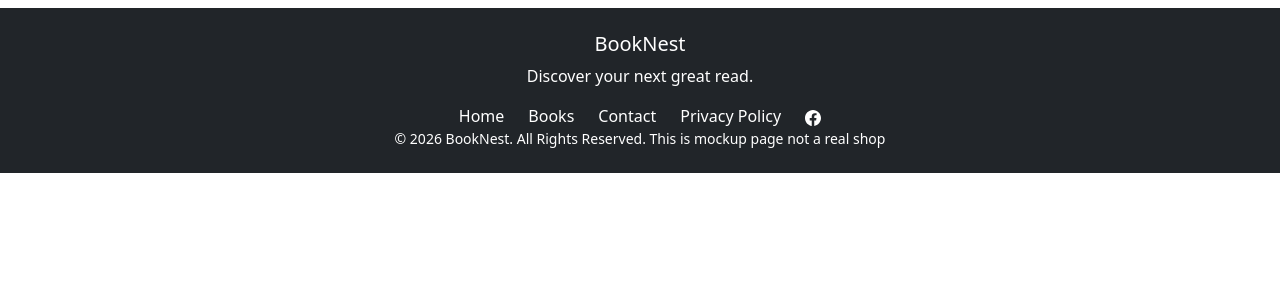
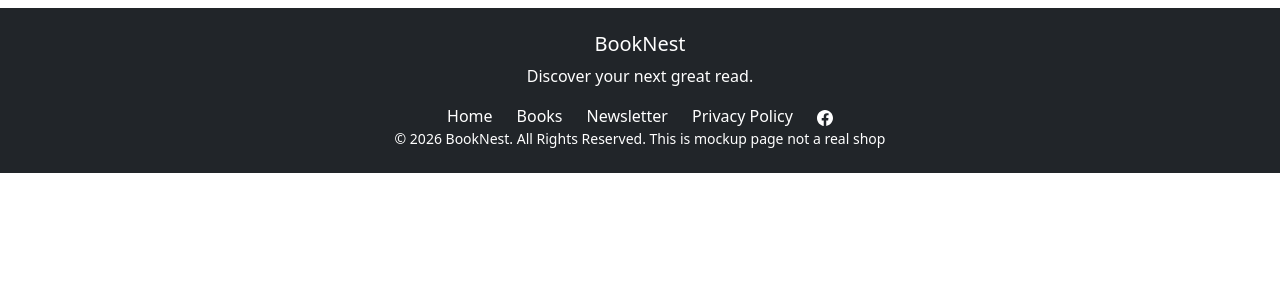
Before and after one commit to v-amna/booknest, a Django app: page /books/ in a window 1280 px wide. Shown: the part 369-669 px from the top of the page. Run offline with Django 5.2, Linux system fonts and the light colour scheme; data that the repository does not hold is empty.

Commit message:
Update footer links to replace Contact with Newsletter subscription link

```diff
--- a/templates/includes/footer.html
+++ b/templates/includes/footer.html
@@ -5,7 +5,7 @@
         <div class="d-flex gap-4">
             <a href="{% url 'home' %}" class="nav-link text-white"> Home </a>
             <a href="{% url 'books' %}" class="nav-link text-white"> Books </a>
-            <a href="#" class="nav-link text-white"> Contact </a>
+            <a href="{% url 'newsletter_subscribe' %}" class="nav-link text-white"> Newsletter </a>
             <a rel="external" target="_blank"
                href="https://www.termsfeed.com/live/a06cffeb-4f0d-4905-90fa-a465575fbe5f"
                class="nav-link text-white"> Privacy Policy </a>
```
